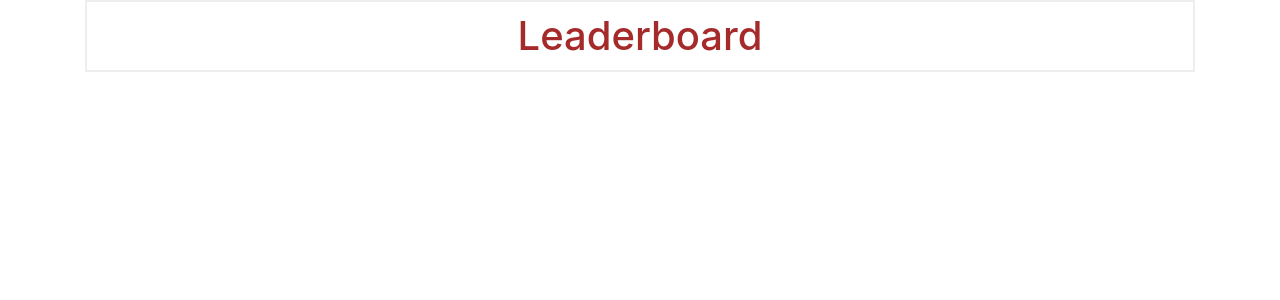
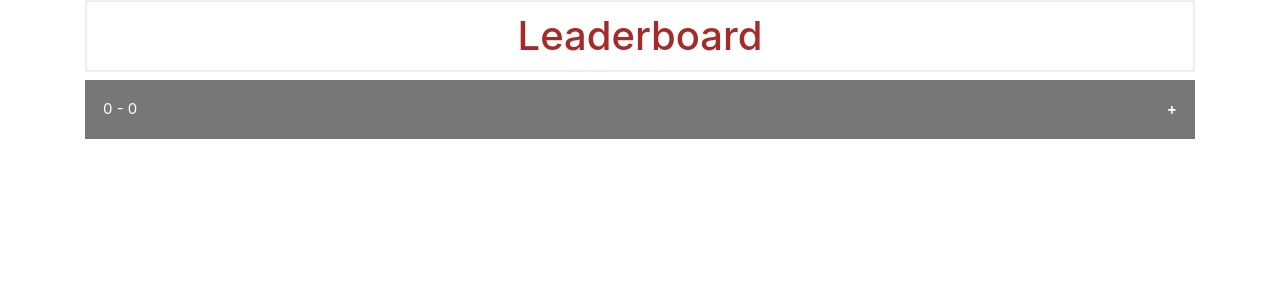
Before and after one commit to SeJeMo/gos_site, a Flask app: page / in a window 1280 px wide. Shown: the part 80-380 px from the top of the page. Run offline with Flask 3, Linux system fonts and the light colour scheme; data that the repository does not hold is empty; some libraries are stand-ins or nearby versions.

Commit message:
Updated query and view for leaderboard to support ordering by points

```diff
--- a/app.py
+++ b/app.py
@@ -16,7 +16,7 @@ def get_db_connection():
 def index():
     conn = get_db_connection()
     cur = conn.cursor()
-    cur.execute('SELECT SUM(points) + SUM(additional_points), r.user_id FROM gos.records r LEFT JOIN gos.challenges c ON c.challenge_id = r.challenge_id GROUP BY user_id;')
+    cur.execute('SELECT COALESCE(SUM(r.additional_points) + SUM(c.points), 0) AS points, u.user_id AS user, u.user_firstname AS name FROM gos.users u LEFT JOIN gos.records r ON r.user_id = u.user_id LEFT JOIN gos.challenges c ON r.challenge_id = c.challenge_id GROUP BY u.user_id, u.user_firstname ORDER BY points DESC;')
     points = cur.fetchall()
     cur.execute('SELECT u.user_id, u.user_firstname, u.user_lastname, u.user_name, u.active, u.password, u.email FROM gos.users u;')
     users = cur.fetchall()
@@ -45,7 +45,7 @@ def challenges():
 def leaderboard():
     conn = get_db_connection()
     cur = conn.cursor()
-    cur.execute('SELECT SUM(points) + SUM(additional_points), r.user_id FROM gos.records r LEFT JOIN gos.challenges c ON c.challenge_id = r.challenge_id GROUP BY user_id;')
+    cur.execute('SELECT COALESCE(SUM(r.additional_points) + SUM(c.points), 0) AS points, u.user_id AS user, u.user_firstname AS name FROM gos.users u LEFT JOIN gos.records r ON r.user_id = u.user_id LEFT JOIN gos.challenges c ON r.challenge_id = c.challenge_id GROUP BY u.user_id, u.user_firstname ORDER BY points DESC;')
     points = cur.fetchall()
     cur.execute('SELECT u.user_id, u.user_firstname, u.user_lastname, u.user_name, u.active, u.password, u.email FROM gos.users u;')
     users = cur.fetchall()
--- a/templates/leaderboard.html
+++ b/templates/leaderboard.html
@@ -1,17 +1,12 @@
 {% extends 'base.html' %}
 {% block content %}
     <h1>{% block title %} Leaderboard {% endblock %}</h1>
-    {% for user in users %}
-    <button type="button" class="collapsible">{{ user[3]}} -
-        {% for point in points %}
-        {%if user[0] == point[1]%}
-            {{ point[0] }}
-        {%endif%}
-        {%endfor%}
+    {% for point in points %}
+    <button type="button" class="collapsible">{{ point[-1]}} - {{ point[0] }}
     </button>
     <div class='content'>
         {% for record in records %}
-            {%if record[2] == user[0]%}
+            {%if record[2] == point[1]%}
             <h3>{{ record[0] }}</h3>
                 <i><p>{{ record[1] }} - {{ record[3]}}pts</p></i>
             {%endif%}
```
